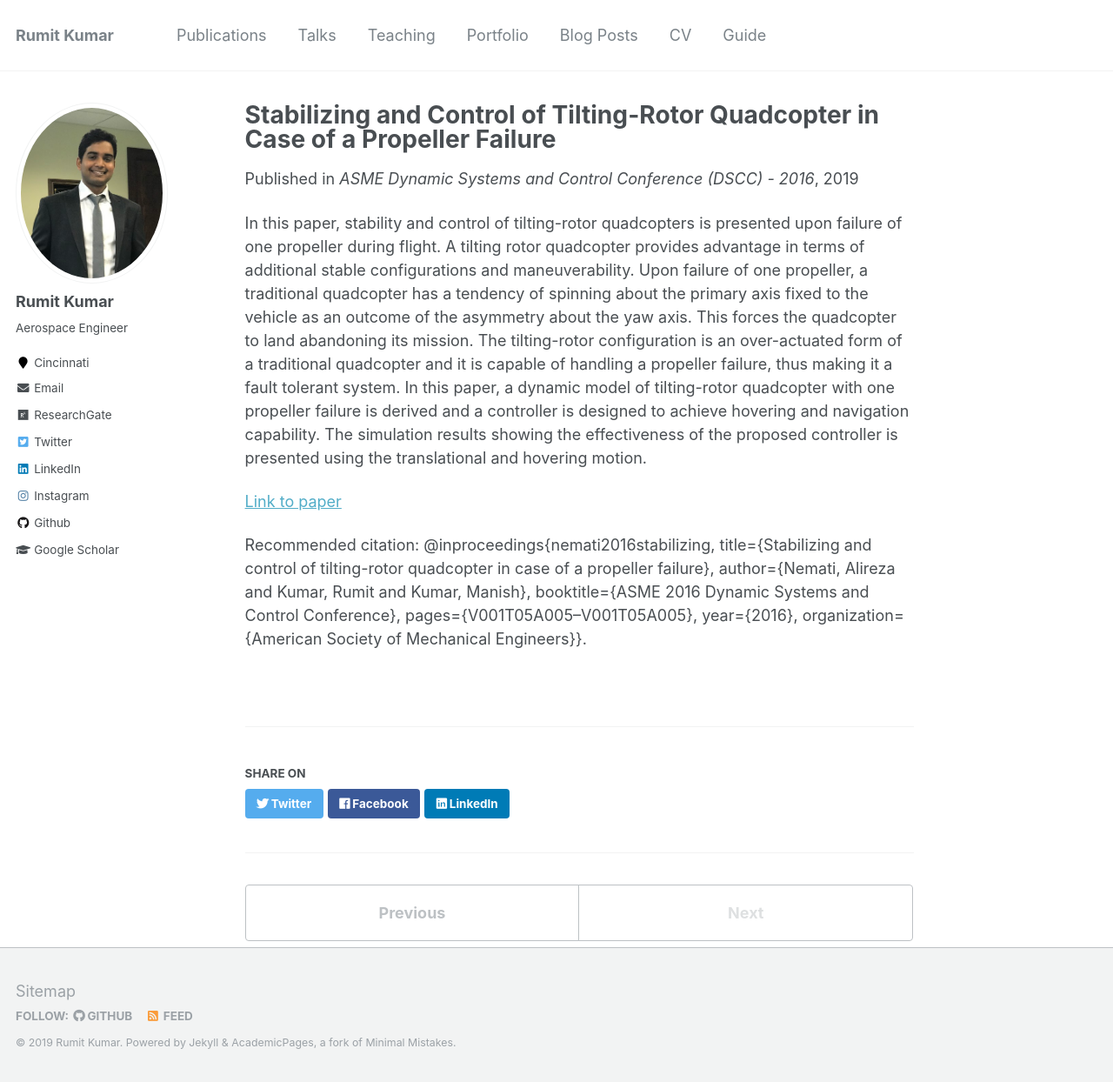
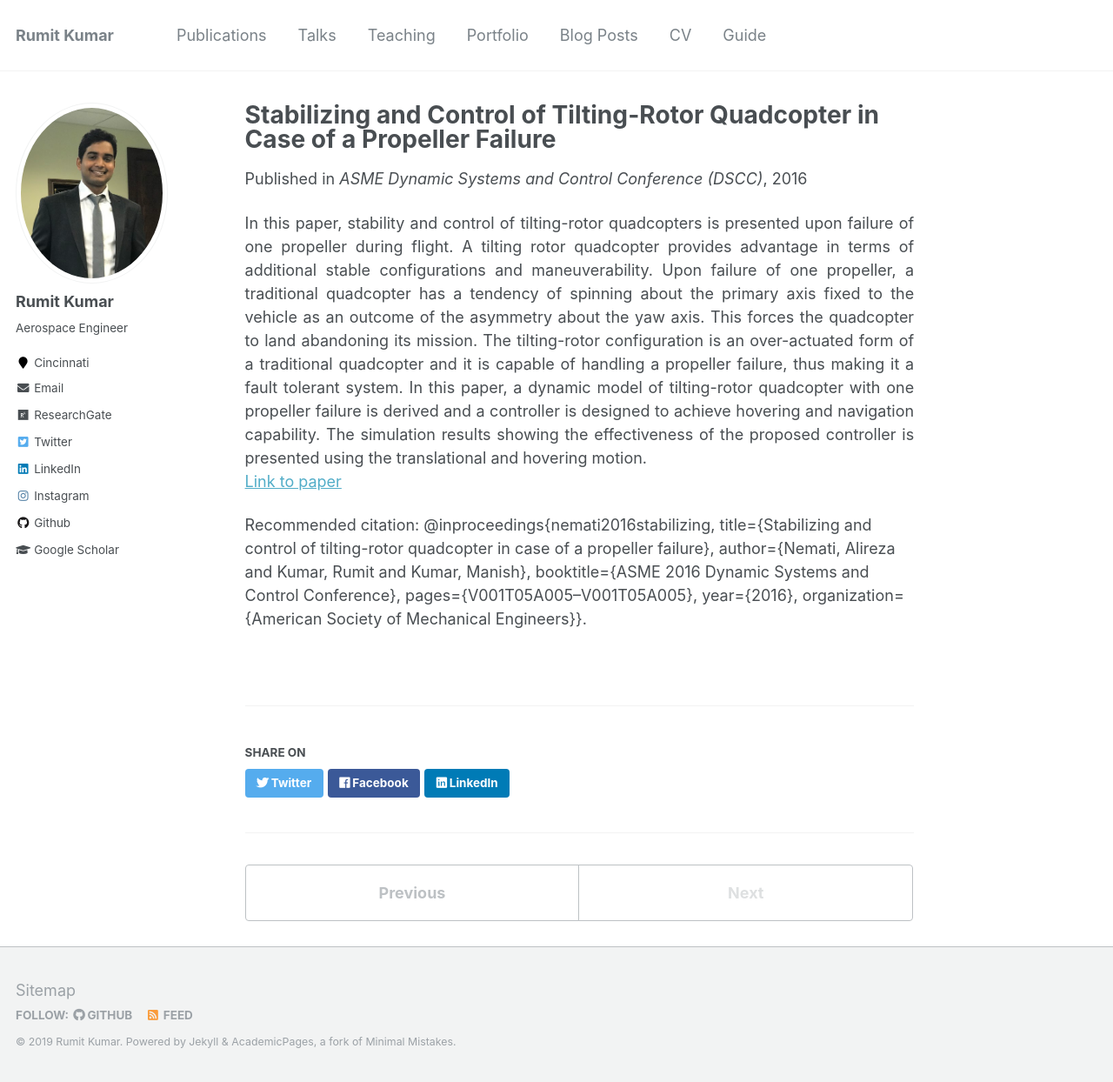
Before and after one commit to kumarrt/kumarrt.github.io, a Jekyll site: the page built from _publications/DSCC2016.md, in a window 1280 px wide and 1244 px high. Shown: the whole window at 87% size. Built offline with Jekyll 4.4.1, drawn with Linux system fonts in a browser that asks for light colours; part of the change alters nothing that is shown.

Commit message:
Update DSCC2016.md

```diff
--- a/_publications/DSCC2016.md
+++ b/_publications/DSCC2016.md
@@ -3,15 +3,12 @@ title: "Stabilizing and Control of Tilting-Rotor Quadcopter in Case of a Propell
 collection: publications
 permalink:
 excerpt:
-venue: 'ASME Dynamic Systems and Control Conference (DSCC) - 2016'
-paperurl:
+date: '2016-10-12'
+venue: 'ASME Dynamic Systems and Control Conference (DSCC)'
+paperurl: 'https://proceedings.asmedigitalcollection.asme.org/proceeding.aspx?articleid=2604368'
 
 ---
-In this paper, stability and control of tilting-rotor quadcopters is presented upon failure of one propeller during flight.
-A tilting rotor quadcopter provides advantage in terms of additional stable configurations and maneuverability. Upon failure of
-one propeller, a traditional quadcopter has a tendency of spinning about the primary axis fixed to the vehicle as an outcome of
-the asymmetry about the yaw axis. This forces the quadcopter to land abandoning its mission. The tilting-rotor configuration is an
-over-actuated form of a traditional quadcopter and it is capable of handling a propeller failure, thus making it a fault tolerant system. In this paper, a dynamic model of tilting-rotor quadcopter with one propeller failure is derived and a controller is designed to achieve hovering and navigation capability. The simulation results showing the effectiveness of the proposed controller is presented using the translational and hovering motion.
+<div style="text-align: justify"> In this paper, stability and control of tilting-rotor quadcopters is presented upon failure of one propeller during flight. A tilting rotor quadcopter provides advantage in terms of additional stable configurations and maneuverability. Upon failure of one propeller, a traditional quadcopter has a tendency of spinning about the primary axis fixed to the vehicle as an outcome of the asymmetry about the yaw axis. This forces the quadcopter to land abandoning its mission. The tilting-rotor configuration is an over-actuated form of a traditional quadcopter and it is capable of handling a propeller failure, thus making it a fault tolerant system. In this paper, a dynamic model of tilting-rotor quadcopter with one propeller failure is derived and a controller is designed to achieve hovering and navigation capability. The simulation results showing the effectiveness of the proposed controller is presented using the translational and hovering motion.  </div>
 
 [Link to paper](https://proceedings.asmedigitalcollection.asme.org/proceeding.aspx?articleid=2604368)
 
```
